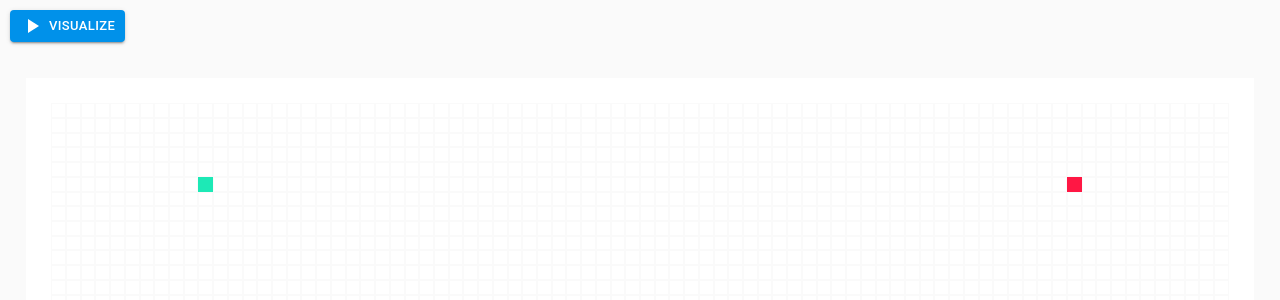
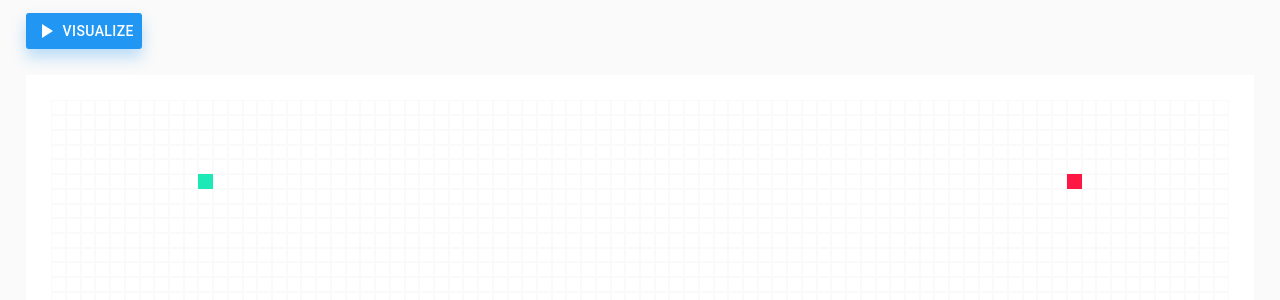
Before and after one commit to michaelrios28/pathfinding, a React (Create React App) app: page / in a window 1280 px wide. Shown: the top 300 px of the page. Built offline with nearby package versions, Linux system fonts and the light colour scheme.

Commit message:
Add styled component api

```diff
--- a/src/components/Node/Node.css
+++ b/src/components/Node/Node.css
@@ -36,5 +36,5 @@
 .wall {
    background-color: #424242;
    border-color: #424242;
-   transition: background-color 1s linear, border-color 1s linear;
+   transition: background-color 1s ease-in, border-color 1s ease-in;
 }
--- a/src/components/PathfindingVisualizer/PathfindingVisualizer.js
+++ b/src/components/PathfindingVisualizer/PathfindingVisualizer.js
@@ -4,6 +4,23 @@ import { aStarAlgo } from "../../algorithms/a_star_algorithm";
 import PlayArrowIcon from "@material-ui/icons/PlayArrow";
 import "./PathfindingVisualizer.css";
 import Button from "@material-ui/core/Button";
+import { styled } from "@material-ui/core/styles";
+
+// styled components api
+const MyButton = styled(Button)({
+   background: "#2196f3",
+   border: 0,
+   borderRadius: 3,
+   boxShadow: "0px 8px 15px rgba(33,150,243, 0.3)",
+   transition: "box-shadow 1s ease-in",
+   color: "white",
+   marginLeft: "2%",
+   marginTop: "1%",
+   "&:hover": {
+      background: "#2196f3",
+      boxShadow: "0px 15px 20px rgba(33,150,243, 0.5)"
+   }
+});
 
 export const PathfindingVisualizer = () => {
    let startNode = [10, 5];
@@ -72,19 +89,10 @@ export const PathfindingVisualizer = () => {
 
    return (
       <React.Fragment>
-         <Button
-            size="small"
-            variant="contained"
-            onClick={handleClick}
-            style={{
-               backgroundColor: "#0091ea",
-               color: "white",
-               margin: "10px"
-            }}
-         >
+         <MyButton onClick={handleClick}>
             <PlayArrowIcon style={{ marginRight: "5px" }} />
             Visualize
-         </Button>
+         </MyButton>
          <div className="grid" data-testid="grid">
             {aStarAlgo.grid[0].map((row, rindx) => {
                return (
```
Also changed, not shown: .travis.yml.
